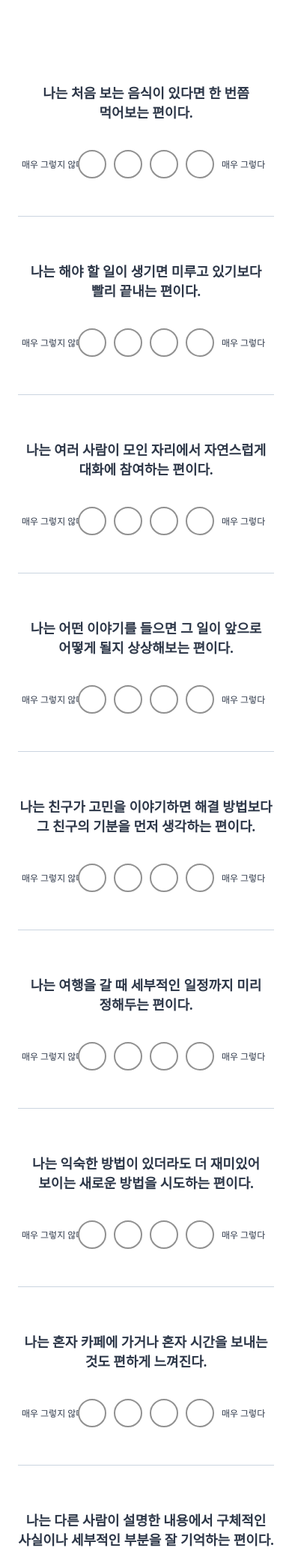
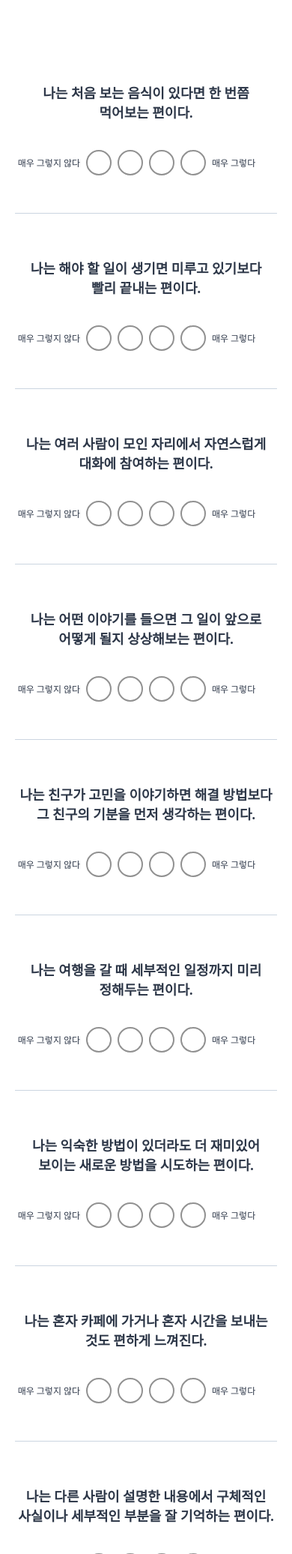
Before and after one commit to suhiti/SCTI_SemiColon, a Flask app: page /test in a window 390 px wide. Shown: the part 135-2208 px from the top of the page at 75% size. Run offline with Flask 3, Linux system fonts and the light colour scheme.

Commit message:
Fix label clipping and center circles

```diff
--- a/static/style.css
+++ b/static/style.css
@@ -82,8 +82,7 @@
 .scale-label {
     font-size: 16px;
     color: #2d3748;
-    white-space: nowrap;
-    width: 100px; /* 양쪽 글자 영역의 너비를 똑같이 고정 */
+    flex: 1; /* 양쪽 글자가 남은 공간을 1:1로 똑같이 나눠 가져 동그라미가 정중앙에 위치함 */
 }
 
 /* 왼쪽 글자('그렇지 않다')는 동그라미 쪽(오른쪽)으로 붙임 */
@@ -201,17 +200,17 @@
         word-break: keep-all;
     }
     .scale {
-        margin: 0 16px; /* 기존 300px 고정 여백을 16px로 축소 */
-        gap: 10px;      /* 버튼 사이 간격 축소 */
+        margin: 0 12px;
+        gap: 8px;
         padding-bottom: 50px;
     }
     .scale-label {
         font-size: 12px;
-        width: 65px; /* 모바일에서도 양쪽 글자 너비를 똑같이 고정 */
+        word-break: keep-all; /* '그렇지 / 않다'처럼 어색하게 글자가 쪼개지는 것 방지 */
     }
     .choice input {
-        width: 38px;     /* 동그라미 버튼 크기 축소 */
-        height: 38px;
+        width: 34px;
+        height: 34px;
         border-width: 2px;
     }
 
```
